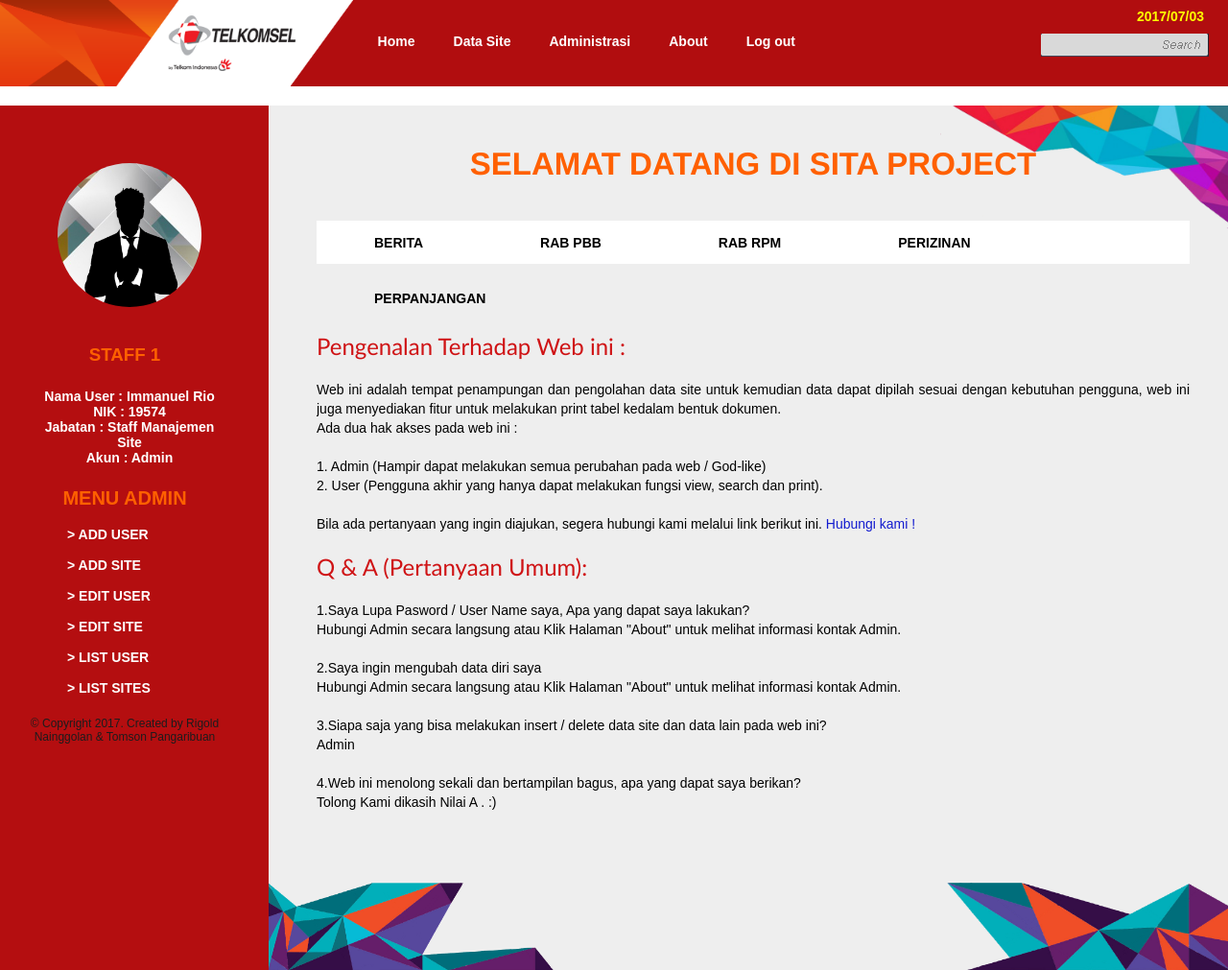
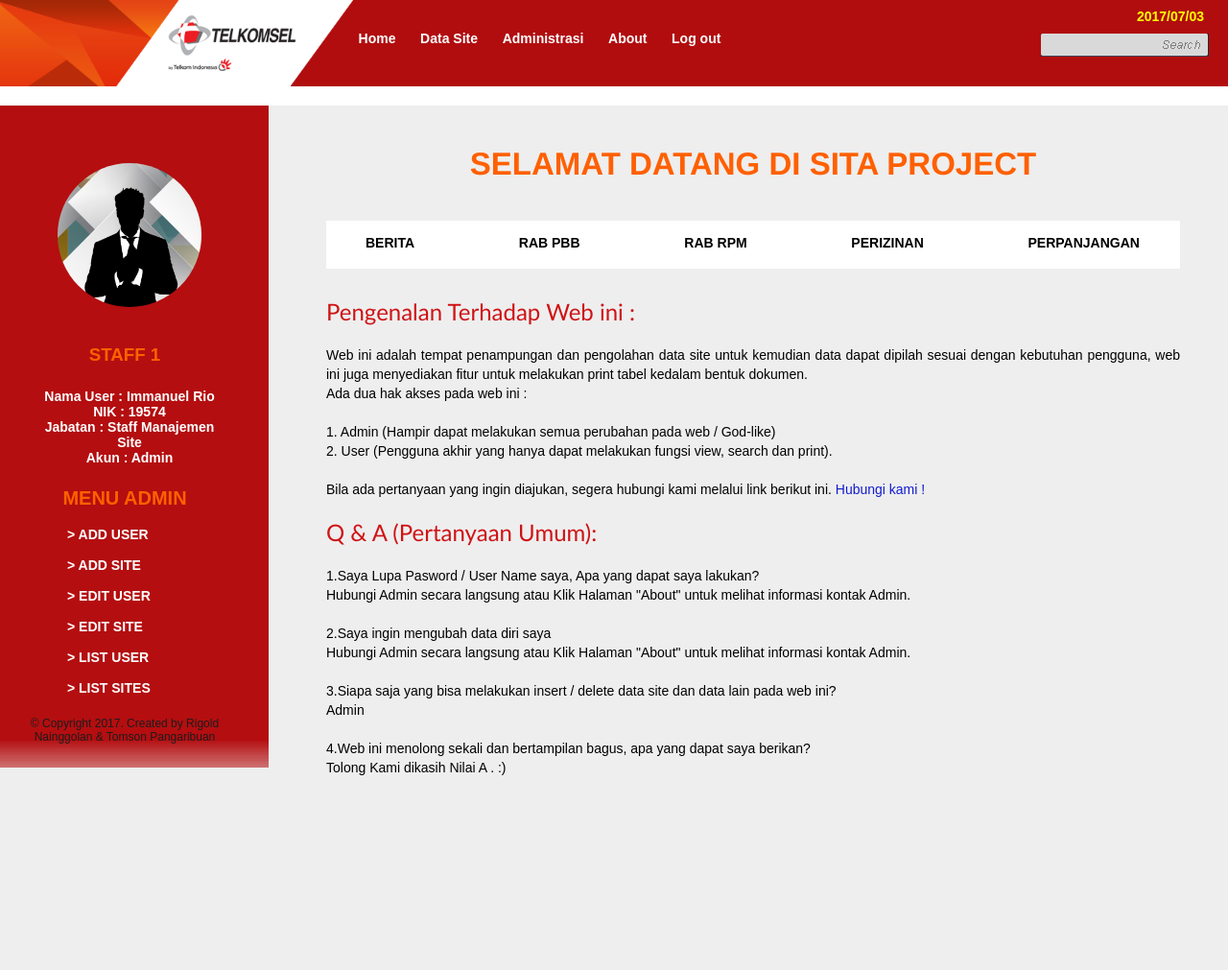
Before and after one commit to rigold/Telkomsel, a PHP site: page /Home.php in a window 1280 px wide. Shown: the whole page at 96% size. Run offline with PHP 8.4, Linux system fonts and the light colour scheme.

Commit message:
perbaikan template dan zoom in dan out dan print page

```diff
--- a/SITA Project/Home.php
+++ b/SITA Project/Home.php
@@ -3,6 +3,7 @@
 <html>
 	<head>
 		<meta http-equiv="Content-Type" content="text/html; charset=utf-8"/>
+		<meta name="viewport" content="width=device-width, initial-scale=1.0">
 		<title>SITA Project</title>
 		<link rel="stylesheet" href="css/style.css" type="text/css" charset="utf-8" />
 		<link rel="icon" href="images/favicon.png">
@@ -88,8 +89,6 @@
 			<img src="images/bg1.jpg" alt="abs-img" class="abs-img" />
 
 			<div class="page">
-				<img src="images/bg3.png" alt="abs3-img" class="abs3-img" />
-				<img src="images/bg4.png" alt="abs4-img" class="abs4-img" />
 				<div class="sidebar">
 
 					<div class="featured">
@@ -122,8 +121,7 @@
 				</div>
 
 				<div class="body">
-					<img src="images/bg2.png" alt="ab2s-img" class="
-					abs2-img" />
+
 
 					<h1><a href="About.php">Selamat Datang Di SITA Project</a></h1>
 
@@ -166,8 +164,13 @@
 							</h3>
 						</div>
 					</div>
+
+
 				</div>
+
 			</div>
+
+
 		</div>
 	</body>
 </html>
--- a/SITA Project/css/style.css
+++ b/SITA Project/css/style.css
@@ -1,28 +1,34 @@
 /* Website template by freewebsitetemplates.com */
 /*------------------------- Layout styles ------------------------*/
+html {
+  height: 100%;
+}
+
 body{
 	background-color:#eeeeee;
 	margin: 0;
+	height: 100%
 }
 #background{
-	position:relative;
+	position: inherit;
+    top: 0px;
+    bottom: 0px;
+    height: 100%
+    /* margin: 99px 0 0 0; */
 }
 .page{
-	//background:url(../images/container-bg.jpg) repeat-y;
-	//height:auto;
-	margin:0 0 0 30px;
-	//width:940px;
-	overflow: hidden;
-	position: relative;
-	//paddiung: 0 5px;
+	margin: 0 0 0 30px;
+    //overflow: auto;
+    position: inherit;
+    height: 100%;
 }
 .abs-img{
-	height:100%;
-	//_height: 1590px;
-	position:absolute;
+	height: 100%;
+    position: fixed;
     left: 0px;
-	width:280px;
-	z-index:-1;
+    top: 0px;
+    width: 280px;
+    z-index: -1;
 }
 .abs2-img{
 	height: 250px;
@@ -59,6 +65,7 @@
     //margin: 0 9px 0 0;
     //_margin: 0 3px 0 0;
     width: 200px;
+    height: 100%
 }
 .sidebar .featured{
 	width: 218px;
@@ -335,14 +342,12 @@
 /*------------------------- Body ------------------------*/
 .body{
     float: left;
-    /* width: 75%; */
-    padding-right: 40px;
-    margin-left: 300px;
-    /* top: 0px; */
+    margin: 0 50px 0 340px;
     right: 0px;
     left: 0px;
+    height: 100%;
     position: absolute;
-    overflow: hidden;
+    //overflow: auto;
 }
 .body ul#navigation{
 	padding: 0;
@@ -454,13 +459,17 @@
 }
 
 .body ul.navigation{
-	height: 45px;
+	//height: 45px;
     list-style: none;
     margin: 40px 0 30px 0;
-	padding: 0;
     background-color: #ffffff;
     text-align: justify;
     font-weight: bold;
+    padding-left: 20px;
+    padding-right: 20px;
+    display: flex;
+    justify-content: space-between;
+    overflow: auto;
 
 }
 .body ul.navigation li{
@@ -468,10 +477,10 @@
 	//	border-style: solid none;
 	//  border-color: #373646;
 	float: left;
-	height: 58px;
+	height: 50px;
 	text-align: center;
 	margin: 0 ;
-	padding: 0 40px 0 39px;
+	//padding: 0 40px 0 39px;
 }
 .body ul.navigation li.selected{
 	float: left;
@@ -1067,7 +1076,8 @@
 
 .navi li {
     float: left;
-
+    margin-right: 2%;
+    margin-top: 2.5%;
 }
 
 .navi li a {
@@ -1077,7 +1087,7 @@
     display: block;
     color: white;
     text-align: left;
-    padding: 35px 20px 20px 20px;
+    //padding: 35px 20px 20px 20px;
     text-decoration: none;
 }
 .navi li div a {
@@ -1114,7 +1124,7 @@
 	background: url(../images/interface.gif) no-repeat 0 -186px;
 }
 /* Change the link color to #111 (black) on hover */
-.navi li a:hover {
+//.navi li a:hover {
     background-color: #111;
 }
 
@@ -1171,10 +1181,6 @@
 .pagination a:hover:not(.active) {background-color: #ddd;}
 .pagination div#featured div{
 	float: left;
-	//width: 100%;
-	//_width: 600px;
-	//margin: 0 0 0 38px;
-	//padding: 0 0 17px;
 }
 
 /*-----------------print page--------------*/
@@ -1183,9 +1189,8 @@
       display: none;
     }
     .body {
-      margin: 0px;
-      padding-left: 22.5px;
-      width: 92.5%;
+    	margin: 0 50px 0 50px;
+    	padding-right: 0px;
      	float: center;
      }
     .body h1{
```
Also changed, not shown: SITA Project/About.php (+0 -13 lines), SITA Project/Comcase.php (+0 -12 lines), SITA Project/List_Panjang.php (+0 -11 lines), SITA Project/Monitoring.php (+0 -10 lines), SITA Project/PBB.php (+0 -9 lines), SITA Project/RPM.php (+0 -12 lines), SITA Project/Site_Daerah.php (+1 -11 lines), SITA Project/images/Jellyfish.jpg (added), SITA Project/images/Tulips.jpg (added). Lines whose indentation alone changed are shown as unchanged.
